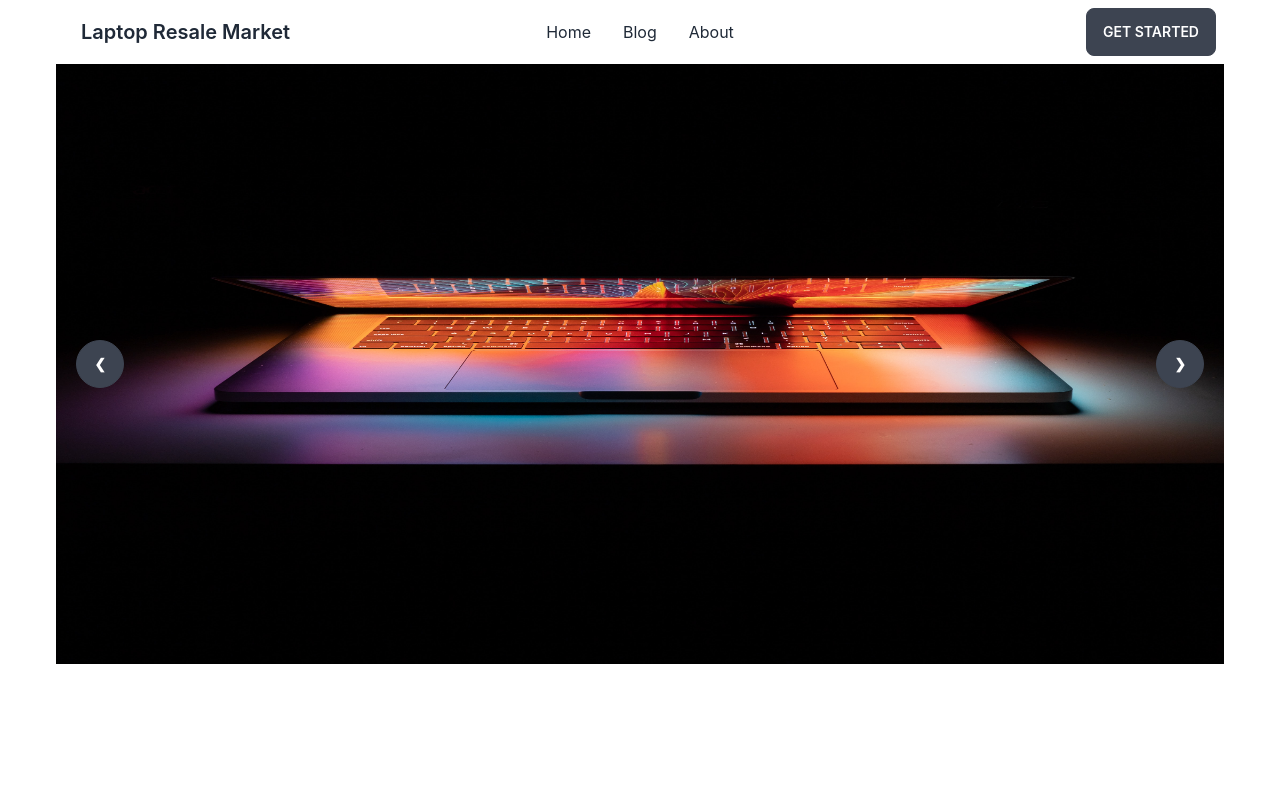
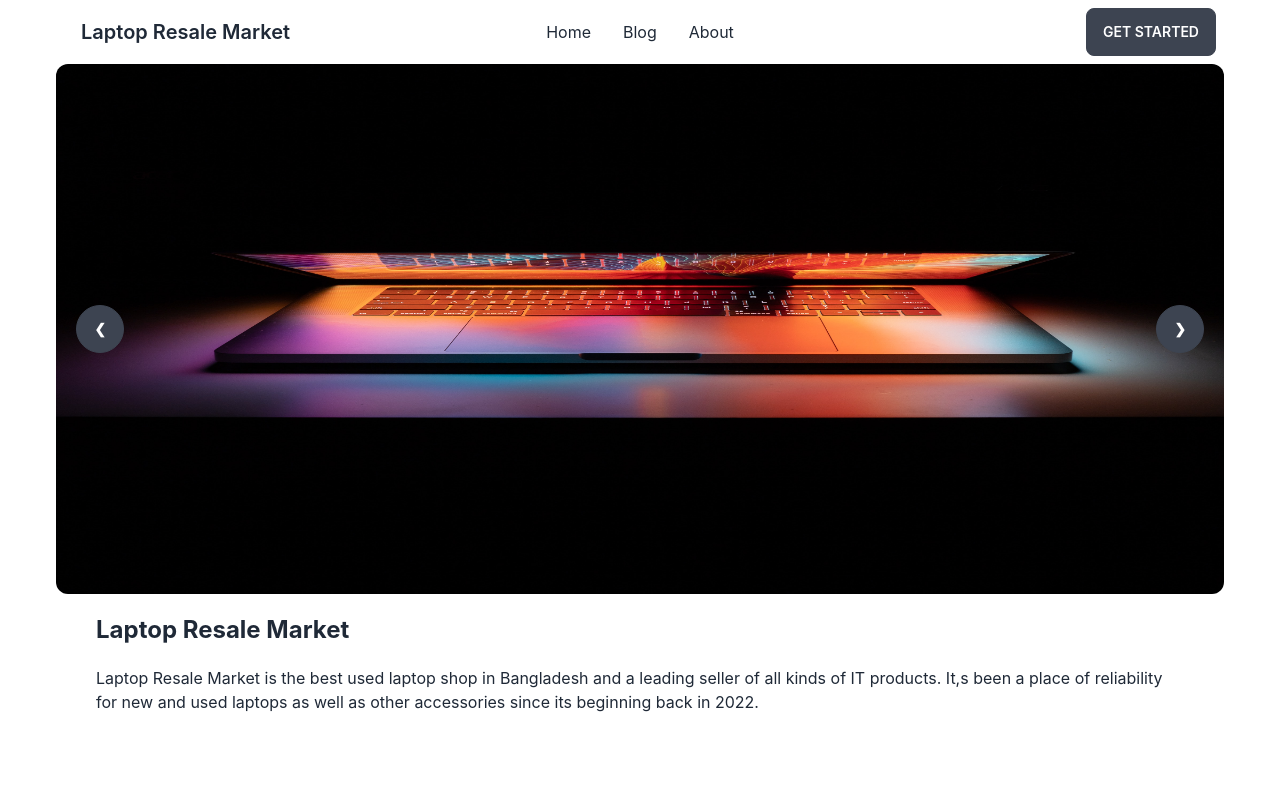
Before and after one commit to Mosharaf12/laptop-resale-client-12, a React (Create React App) app: page / in a window 1280 px wide. Shown: the top 800 px of the page. Built offline with nearby package versions, Linux system fonts and the light colour scheme.

Commit message:
added the errorPage

```diff
--- a/package.json
+++ b/package.json
@@ -3,6 +3,7 @@
   "version": "0.1.0",
   "private": true,
   "dependencies": {
+    "@tanstack/react-query": "^4.16.1",
     "@testing-library/jest-dom": "^5.16.5",
     "@testing-library/react": "^13.4.0",
     "@testing-library/user-event": "^13.5.0",
--- a/src/Pages/Home/Banner/Banner.js
+++ b/src/Pages/Home/Banner/Banner.js
@@ -5,7 +5,8 @@ import banner3 from '../../../assests/images/banner/laptopbanner3.jpg'
 
 const Banner = () => {
     return (
-        <div className="carousel w-full h-[600px]">
+        <div>
+          <div className="carousel w-full h-[530px] rounded-xl">
   <div id="slide1" className="carousel-item relative w-full">
     <img src={banner1} alt="" className="w-full" />
     <div className="absolute flex justify-between transform -translate-y-1/2 left-5 right-5 top-1/2">
@@ -29,6 +30,12 @@ const Banner = () => {
   </div>
 
 </div>
+{/* web title and web description */}
+<div className='my-5 mx-10'>
+      <h3 className='text-2xl font-bold'>Laptop Resale Market</h3>
+      <p className='mt-5 '>Laptop Resale Market is the best used laptop shop in Bangladesh and a leading seller of all kinds of IT products. It,s been a place of reliability for new and used laptops as well as other accessories since its beginning back in 2022.</p>
+</div>
+        </div>
     );
 };
 
--- a/src/Routers/Routers/Routers.js
+++ b/src/Routers/Routers/Routers.js
@@ -2,6 +2,7 @@ import { createBrowserRouter } from "react-router-dom";
 import Main from "../../layout/Main";
 import Blog from "../../Pages/Blog/Blog";
 import Home from "../../Pages/Home/Home";
+import ErrorPage from "../../Shared/ErrorPage";
 
 
 
@@ -9,6 +10,7 @@ export const router = createBrowserRouter([
     {
         path:'/',
         element: <Main></Main>,
+        errorElement: <ErrorPage></ErrorPage>,
         children: [
             {
                 path: '/',
--- a/src/Shared/ErrorPage.js
+++ b/src/Shared/ErrorPage.js
@@ -1,10 +1,20 @@
 import React from 'react';
+import { Link } from 'react-router-dom';
 
 const ErrorPage = () => {
     return (
-        <div>
-
-        </div>
+        <section className="flex items-center h-full p-16 bg-gray-50 text-gray-800">
+	<div className="container flex flex-col items-center justify-center px-5 mx-auto my-8">
+		<div className="max-w-md text-center">
+			<h2 className="mb-8 font-extrabold text-9xl text-gray-400">
+				<img className='rounded-xl' src="https://aioseo.com/wp-content/uploads/2021/04/how-to-find-and-fix-404-errors-in-wordpress.png" alt="" />
+			</h2>
+			<p className="text-2xl font-semibold md:text-3xl">Sorry, we couldn't find this page.</p>
+			<p className="mt-4 mb-8 text-gray-600">But dont worry, you can go to homepage.</p>
+			<Link to='/' className="px-8 py-3 font-semibold rounded bg-blue-500 text-gray-50">Back to homepage</Link>
+		</div>
+	</div>
+</section>
     );
 };
 
```
Also changed, not shown: src/Pages/Home/ProductCategory/ProductCategory.js (added), 1 other file (tests, documents, lock files or other folders).
